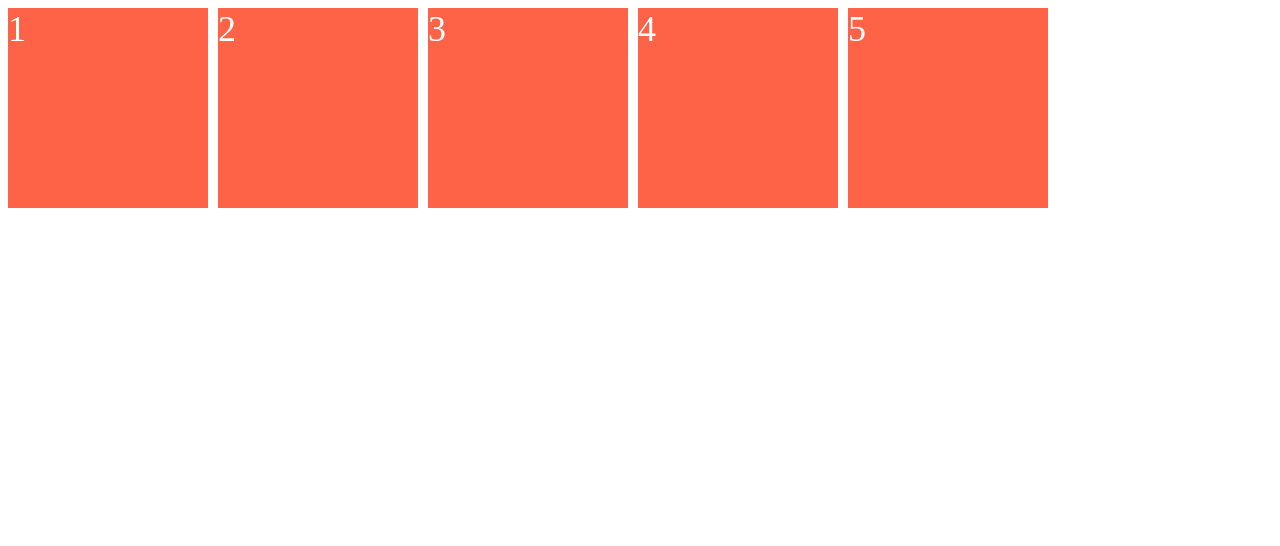
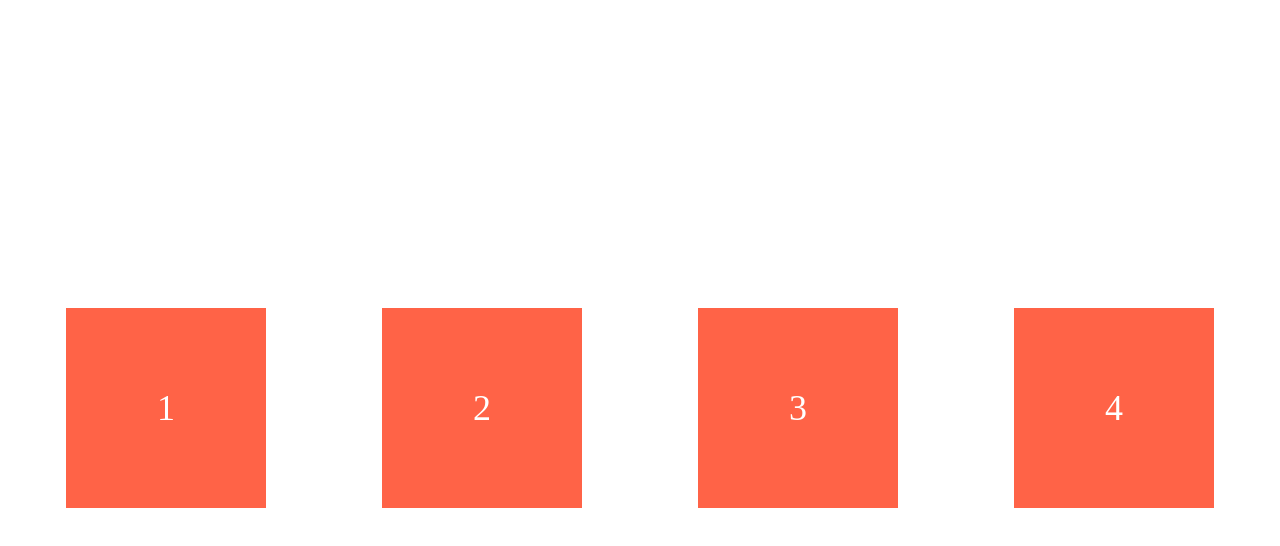
Before and after one commit to SummerDHLee/css-layout-masterclass, a plain HTML site: page index.html in a window 1280 px wide. Drawn offline with Linux system fonts and the light colour scheme.

Commit message:
Lec #2.4

```diff
--- a/index.html
+++ b/index.html
@@ -12,7 +12,6 @@
       <div class="box">2</div>
       <div class="box">3</div>
       <div class="box">4</div>
-      <div class="box">5</div>
     </div>
   </body>
 </html>
--- a/style.css
+++ b/style.css
@@ -1,7 +1,8 @@
 .father {
   display: flex;
-  flex-direction: row;
-  gap: 10px;
+  height: 100vh;
+  justify-content: space-around;
+  align-items: center;
 }
 
 .box {
@@ -10,4 +11,7 @@
   background-color: tomato;
   color: white;
   font-size: 36px;
+  display: flex;
+  justify-content: center;
+  align-items: center;
 }
```
